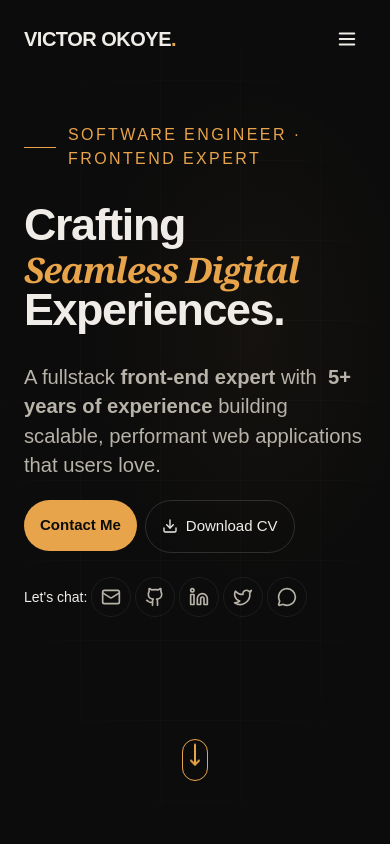
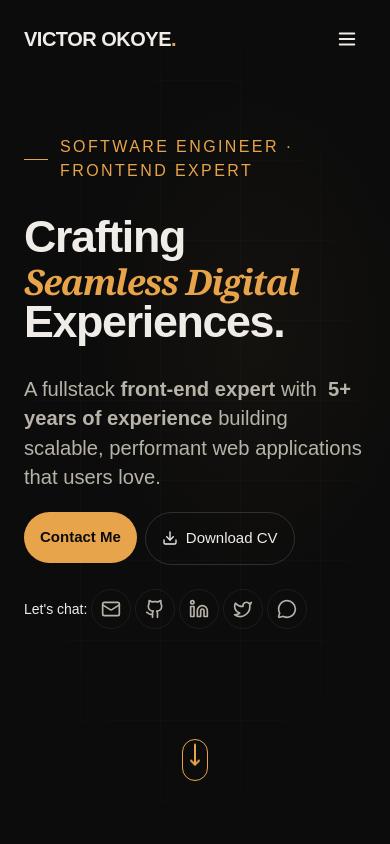
Before and after one commit to chivicoko/victoremmanuel, a Next.js app: page / in a window 390 px wide. Shown: the top 844 px of the page. Built offline with nearby package versions, Linux system fonts and the light colour scheme; a web font is replaced by a local one.

Commit message:
fix: update hero

```diff
--- a/src/components/sections/Hero.tsx
+++ b/src/components/sections/Hero.tsx
@@ -100,7 +100,7 @@ export const Hero = () => {
   return (
     <>
       {/* ── Hero ── */}
-      <section className="relative min-h-screen flex items-center overflow-hidden pt-6 sm:pt-24 md:pt-36 pb-16">
+      <section className="relative min-h-screen flex items-center overflow-hidden pt-12 sm:pt-24 md:pt-36 pb-16">
         {/* Background grid */}
         <div
           className="absolute inset-0 pointer-events-none"
@@ -126,7 +126,7 @@ export const Hero = () => {
             <div>
               {/* Eyebrow */}
               <div className="flex items-center gap-3 mb-8 animate-fade-in">
-                <span className="w-8 h-px bg-primary shrink-0" />
+                <span className="w-6 h-px bg-primary shrink-0" />
                 <span className="font-display text-base tracking-[0.15em] uppercase text-primary">
                   Software Engineer · Frontend Expert
                 </span>
```
